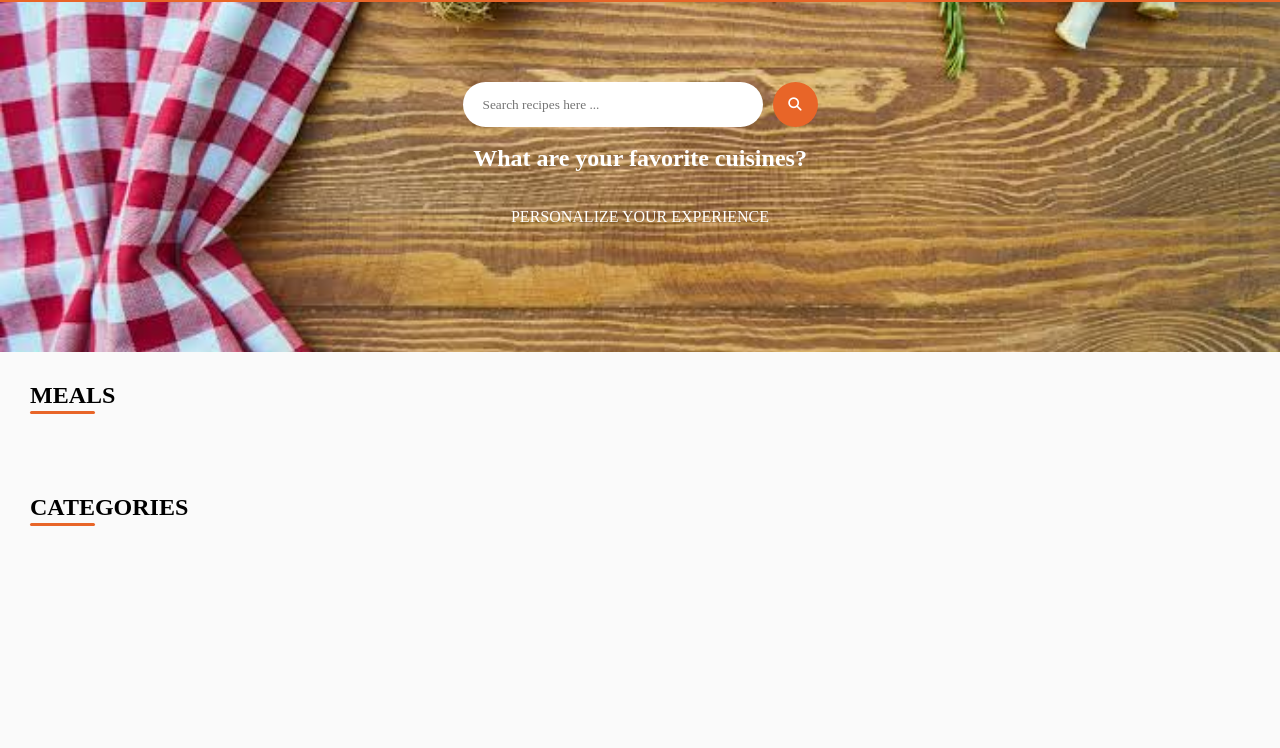
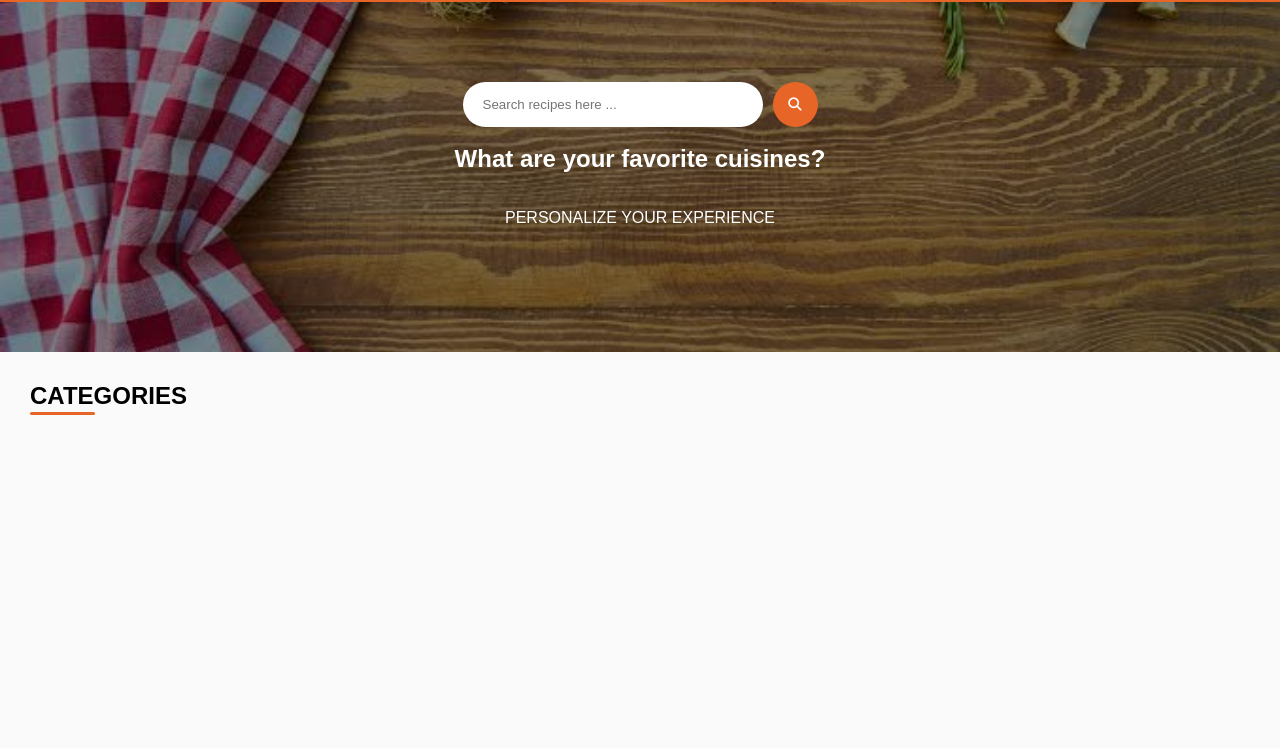
Before and after one commit to AkhilaReddy312/MEAL-FINDER, a plain HTML site: page index.html in a window 1280 px wide. Shown: the part 52-800 px from the top of the page. Drawn offline with Linux system fonts and the light colour scheme; no server answers.

Commit message:
tenth commit

```diff
--- a/index.html
+++ b/index.html
@@ -36,12 +36,6 @@
         <p>PERSONALIZE YOUR EXPERIENCE</p>
     </section>
 
-    <section class="section">
-        <h2 id="mealsHeading">MEALS</h2>
-        <div id="mealsList" class="grid"></div>
-    </section>
-
-
     <!-- CATEGORIES -->
     <section class="section">
         <h2>CATEGORIES</h2>
--- a/style.css
+++ b/style.css
@@ -2,7 +2,8 @@
     margin: 0;
     padding: 0;
     box-sizing: border-box;
-    font-family: Poppins;
+    font-family: 'Montserrat', Arial, sans-serif;
+
 }
 
 body {
@@ -253,3 +254,22 @@ body {
 .close-icon.black {
     color: #000 !important;
 }
+
+.hero {
+    position: relative;
+    z-index: 1;
+}
+
+.hero::after {
+    content: "";
+    position: absolute;
+    inset: 0;
+    background: rgba(0, 0, 0, 0.45);
+    z-index: -1;
+}
+
+.hero {
+    background-size: cover;
+    background-position: center;
+    background-repeat: no-repeat;
+}
```
